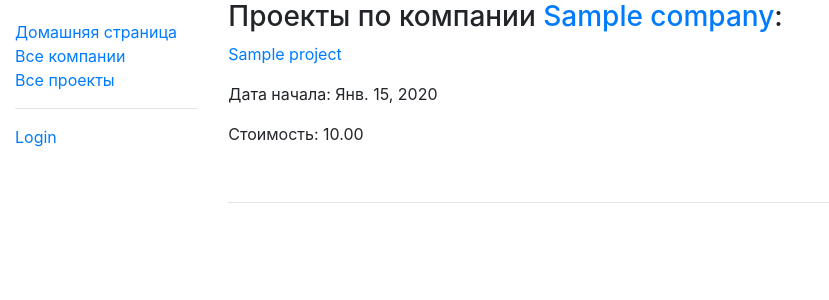
After one commit to Kor-All/CRM, a Django app: page /crm/company/1/projects/ in a window 1280 px wide. The commit adds this page. Shown: the top 300 px of the page, without its empty margins (0-829 px from the left). Run offline with Django 3.2, Linux system fonts and the light colour scheme; tables that the repository leaves empty hold one stand-in row (values such as "Sample post").

Commit message:
Befor sorting

```diff
--- a/crm_app/models.py
+++ b/crm_app/models.py
@@ -86,6 +86,9 @@ class Project(models.Model):
 		"""
 		return self.name
 
+	def get_absolute_url(self):
+		return reverse('project_detail', args=[str(self.id)])
+
 	class Meta:
 		verbose_name_plural='Проекты'
 		verbose_name='Проект'
@@ -121,6 +124,9 @@ class Message(models.Model):
 		"""
 		return '%s (%s)' % (self.project.name, self.description[:30])
 
+	def get_absolute_url(self):
+		return reverse('message_detail', args=[str(self.id)])
+
 	class Meta:
 		verbose_name_plural='Взаимодействия'
 		verbose_name='Взаимодействие'
--- a/crm_app/templates/crm_app/message_detail.html
+++ b/crm_app/templates/crm_app/message_detail.html
@@ -3,6 +3,8 @@
 {% block content %}
 
   <p><strong>Проект:</strong> {{ message.project }}</p>
+
+  <p><strong>Компания:</strong> {{ message.project.company }}</p>
 
   <p><strong>Менеджер:</strong> {{ message.manager.first_name }} {{ message.manager.last_name }}</p>
 
--- a/crm_app/templates/crm_app/project_detail.html
+++ b/crm_app/templates/crm_app/project_detail.html
@@ -3,7 +3,7 @@
 {% block content %}
   <h2>{{ project.name }}</h2>
 
-  <p><strong>Компания:</strong> {{ project.company }}</p>
+  <p><strong>Компания:</strong> <a href="{{ project.company.get_absolute_url }}">{{ project.company }}</a></p>
 
   <p><strong>Описание:</strong> {{ project.description }}</p>
 
@@ -17,10 +17,10 @@
 
   <p><strong>Стоимость:</strong> {{ project.cost }}</p>
 
-  <p><strong>Взаимодействия по проекту</strong></p>
+  <p><strong><a href="{% url 'proj_messages' project.pk %}">Взаимодействия по проекту:</a></strong></p>
 
   {% for message in project.message_set.all %}
-    <p> {{ message.description }} </p>
+    <p> <a href="{{ message.get_absolute_url }}">{{ message.description|slice:":50" }}</a> </p>
     <p> {{ message.date_time }} </p>
   {% endfor %}
 
--- /dev/null
+++ b/crm_app/templates/crm_app/project_list.html
@@ -0,0 +1,21 @@
+{% extends "base_generic.html" %}
+
+{% block content %}
+
+    <h3>Проекты по компании <a href="{% url 'company_detail' pk %}">{{ company }}</a>:</h3>
+
+      {% for project in project_list %}
+
+        <p><a href="{{ project.get_absolute_url }}">{{ project.name }}</a></p>
+
+        <p>Дата начала: {{ project.date_start }} </p>
+
+        <p>Стоимость: {{ project.cost }}</p>
+
+        <br>
+        <hr>
+
+
+      {% endfor %}
+
+{% endblock %}
--- a/crm_app/templates/index.html
+++ b/crm_app/templates/index.html
@@ -6,7 +6,7 @@
 
 	<div>
 
-		<h3><a href="{% comp.get_absolute_url %}">{{ comp.name }}</a></h3>
+		<h3><a href="{{ comp.get_absolute_url }}">{{ comp.name }}</a></h3>
 		<p>Директор: {{ comp.director }}</p>
 		<p>Телефон: {% for phone in comp.phone_set.all %} {{ phone }}  {% endfor %}</p>
 		<p>Адрес: {% for address in comp.address_set.all %} {{ address }}  {% endfor %}</p>
--- a/crm_app/urls.py
+++ b/crm_app/urls.py
@@ -4,8 +4,10 @@ from . import views
 
 urlpatterns = [
 	path('', views.index, name='index'),
+	path('company/<int:pk>/projects/', views.ProjectListView.as_view(), name='projects'),
+	path('company/<int:pk>/messages/', views.MessageCompanyListView.as_view(), name='comp_messages'),
 	path('company/<int:pk>', views.CompanyDetailView.as_view(), name='company_detail'),
-	# path('project/<int:pk>/messages/', views.MessageListView.as_view(), name='messages'),
 	path('project/<int:pk>', views.ProjectDetailView.as_view(), name='project_detail'),
+	path('project/<int:pk>/messages/', views.MessageProjectListView.as_view(), name='proj_messages'),
 	path('message/<int:pk>', views.MessageDetailView.as_view(), name='message_detail'),
 ]
--- a/crm_app/views.py
+++ b/crm_app/views.py
@@ -1,4 +1,4 @@
-from django.shortcuts import render
+from django.shortcuts import render, get_object_or_404
 from django.views import generic
 from .models import Company, Address, Phone, Email, Project, Message
 
@@ -23,3 +23,40 @@ class ProjectDetailView(generic.DetailView):
 
 class MessageDetailView(generic.DetailView):
     model = Message
+
+
+class ProjectListView(generic.ListView):
+    template_name = 'crm_app/project_list.html'
+    def get_queryset(self):
+        self.company = get_object_or_404(Company, pk=self.kwargs['pk'])
+        return Project.objects.filter(company=self.company)
+
+    def get_context_data(self, **kwargs):
+        context = super().get_context_data(**kwargs)
+        context['company'] = self.company
+        context['pk'] = self.kwargs['pk']
+        return context
+
+class MessageCompanyListView(generic.ListView):
+    template_name = 'crm_app/comp_message_list.html'
+    def get_queryset(self):
+        self.company = get_object_or_404(Company, pk=self.kwargs['pk'])
+        return Message.objects.filter(project__company=self.company)
+
+    def get_context_data(self, **kwargs):
+        context = super().get_context_data(**kwargs)
+        context['company'] = self.company
+        context['pk'] = self.kwargs['pk']
+        return context
+
+
+class MessageProjectListView(generic.ListView):
+    template_name = 'crm_app/proj_message_list.html'
+    def get_queryset(self):
+        self.project = get_object_or_404(Project, pk=self.kwargs['pk'])
+        return Message.objects.filter(project=self.project)
+
+    def get_context_data(self, **kwargs):
+        context = super().get_context_data(**kwargs)
+        context['project'] = self.project
+        return context
```
Also changed, not shown: crm_app/templates/crm_app/comp_message_list.html (added, +16 -0 lines), crm_app/templates/crm_app/company_detail.html (+9 -9 lines), crm_app/templates/crm_app/proj_message_list.html (added, +17 -0 lines).
